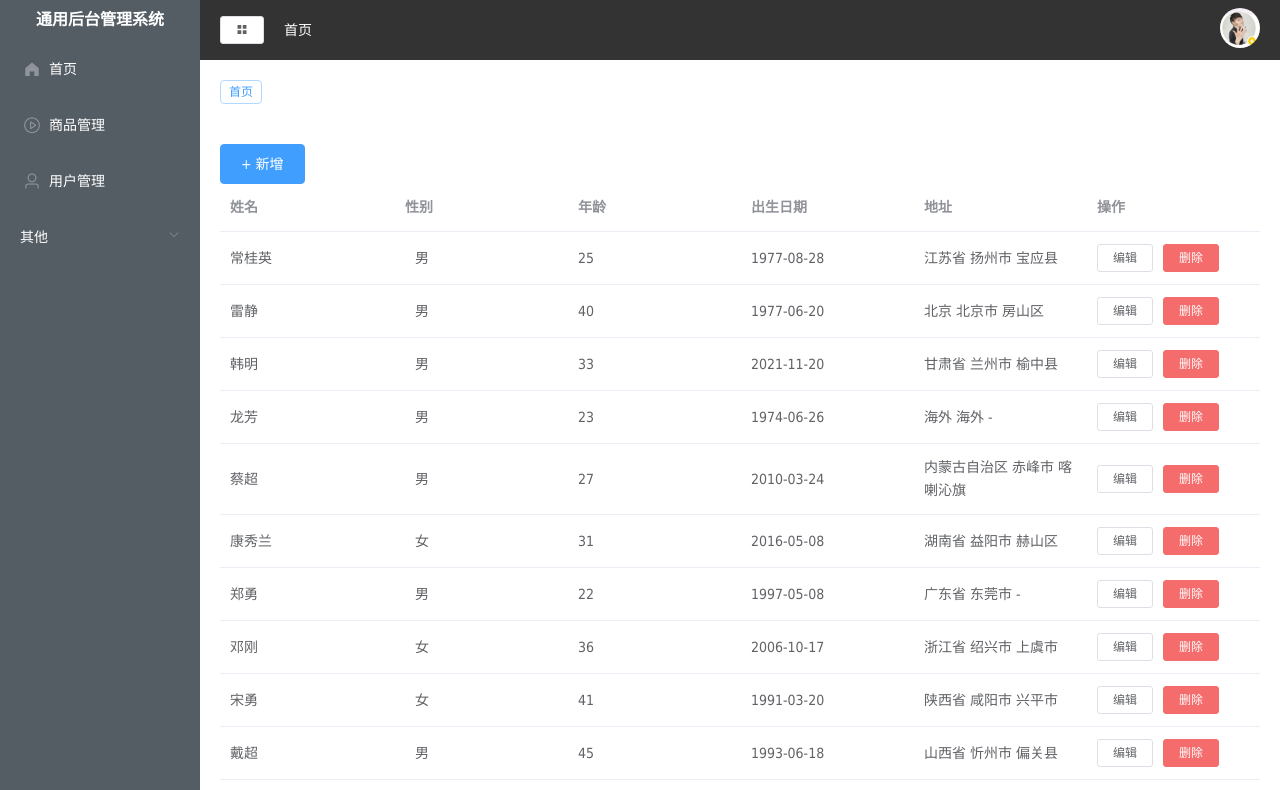
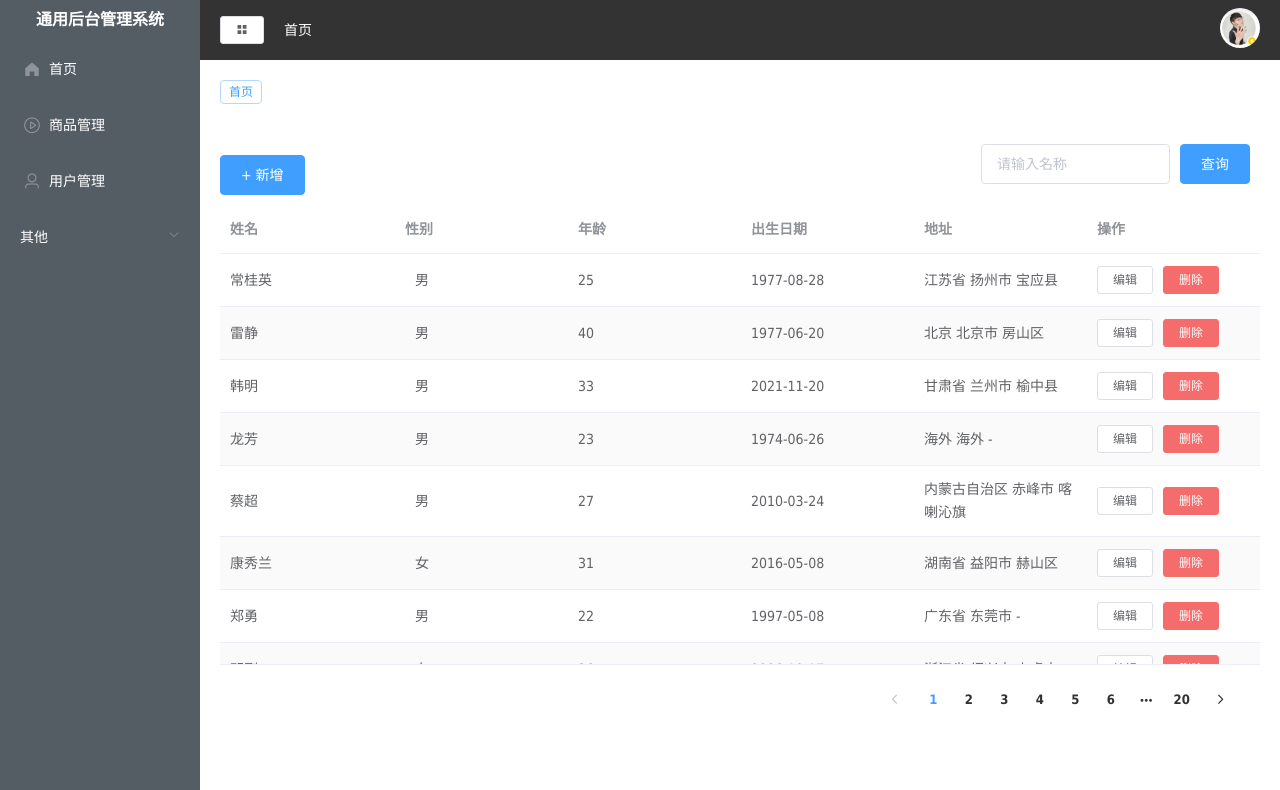
Before and after one commit to yigeyouzia/vue2-houtai, a Vue app: page /#/user in a window 1280 px wide. Shown: the top 790 px of the page. Built offline with nearby package versions, Linux system fonts and the light colour scheme.

Commit message:
user sousuo page

```diff
--- a/src/api/mock.js
+++ b/src/api/mock.js
@@ -11,4 +11,4 @@ Mock.mock('/api/home/getData', 'get', homeApi.getStatisticalData)
 Mock.mock('/api/user/add', 'post', user.createUser)
 Mock.mock('/api/user/edit', 'post', user.updateUser)
 Mock.mock('/api/user/del', 'post', user.deleteUser)
-Mock.mock('/api/user/getUser', 'get', user.getUserList)
+Mock.mock(/api\/user\/getUser/, user.getUserList)  // 正则匹配
--- a/src/api/mockServeData/user.js
+++ b/src/api/mockServeData/user.js
@@ -41,7 +41,8 @@ export default {
      * @return {{code: number, count: number, data: *[]}}
      */
     getUserList: config => {
-        const { name, page = 1, limit = 20 } = param2Obj(config.url)
+        console.log(config);
+        const { name, page = 1, limit = 20 } = param2Obj(config.url)  // url 参数
         console.log('name:' + name, 'page:' + page, '分页大小limit:' + limit)
         const mockList = List.filter(user => {
             if (name && user.name.indexOf(name) === -1 && user.addr.indexOf(name) === -1) return false
--- a/src/views/User.vue
+++ b/src/views/User.vue
@@ -47,7 +47,19 @@
     </el-dialog>
     <div class="manage-header">
       <el-button @click="handleAdd" type="primary"> + 新增 </el-button>
-      <el-table :data="tableData" style="width: 100%">
+      <!-- form搜索区 -->
+      <el-form :inline="true" :model="userForm">
+        <el-form-item>
+          <el-input placeholder="请输入名称" v-model="userForm.name"></el-input>
+        </el-form-item>
+        <el-form-item>
+          <el-button type="primary" @click="onSubmit">查询</el-button>
+        </el-form-item>
+      </el-form>
+    </div>
+    <!-- 内容区 -->
+    <div class="common-table">
+      <el-table stripe :data="tableData" style="width: 100%" height="90%">
         <el-table-column prop="name" label="姓名"> </el-table-column>
         <el-table-column prop="sex" label="性别">
           <template slot-scope="scope">
@@ -74,6 +86,15 @@
           </template>
         </el-table-column>
       </el-table>
+      <!-- 分页栏 -->
+      <div class="pager">
+        <el-pagination
+          layout="prev, pager, next"
+          :total="total"
+          @current-change="handlePage"
+        >
+        </el-pagination>
+      </div>
     </div>
   </div>
 </template>
@@ -101,6 +122,15 @@ export default {
       },
       tableData: [],
       modelType: 0, // 0表示新增弹窗 1表示编辑
+      total: 0, // 分页页数
+      pageData: {
+        // 分页参数
+        page: 1,
+        limit: 10,
+      },
+      userForm: {
+        name: "",
+      },
     };
   },
   // 提交用户表单
@@ -142,6 +172,7 @@ export default {
       // console.log(row);
       // console.log(JSON.stringify(row));
     },
+    // 删除方法
     handleDelete($index, row) {
       this.$confirm("此操作将永久删除该用户, 是否继续?", "提示", {
         confirmButtonText: "确定",
@@ -166,9 +197,25 @@ export default {
         });
     },
     getList() {
-      getUser().then(({ data }) => {
-        this.tableData = data.list;
-      });
+      // axios传url参数定义为对象
+      getUser({ params: { ...this.userForm, ...this.pageData } }).then(
+        ({ data }) => {
+          // console.log(data);
+          this.tableData = data.list;
+          this.total = data.count || 0;
+        }
+      );
+    },
+    // 页面分页
+    handlePage(val) {
+      // console.log(val);  页码
+      this.pageData.page = val;
+      console.log(this.pageData);
+      this.getList();
+    },
+    // 列表查询
+    onSubmit() {
+      this.getList();
     },
   },
   mounted() {
@@ -177,5 +224,22 @@ export default {
 };
 </script>
 
-<style>
+<style lang="less" scoped>
+.manage {
+  height: 90%;
+  .manage-header {
+    display: flex;
+    justify-content: space-between;
+    align-items: center;
+  }
+  .common-table {
+    position: relative;
+    height: calc(100% - 62px);
+    .pager {
+      position: absolute;
+      bottom: 0;
+      right: 20px;
+    }
+  }
+}
 </style>
```
